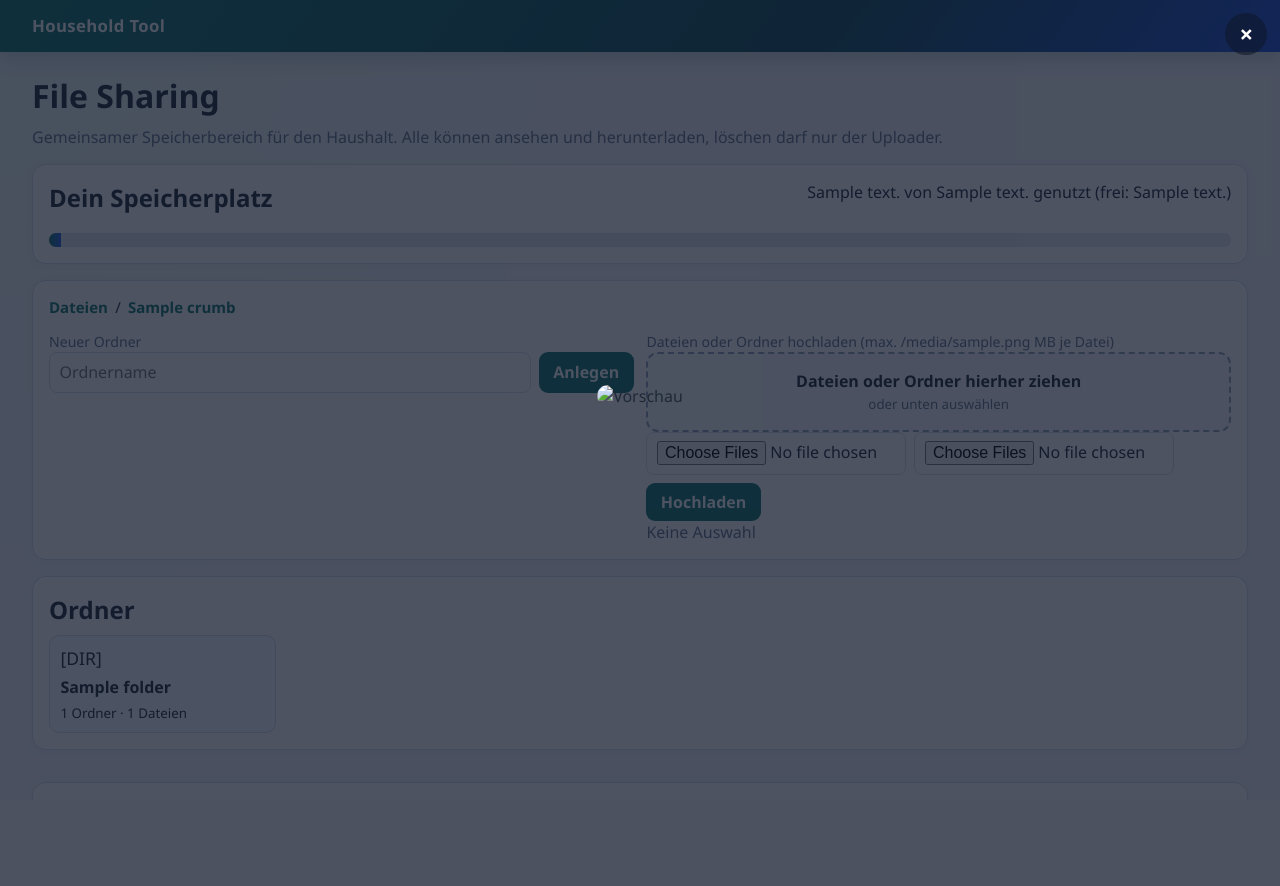
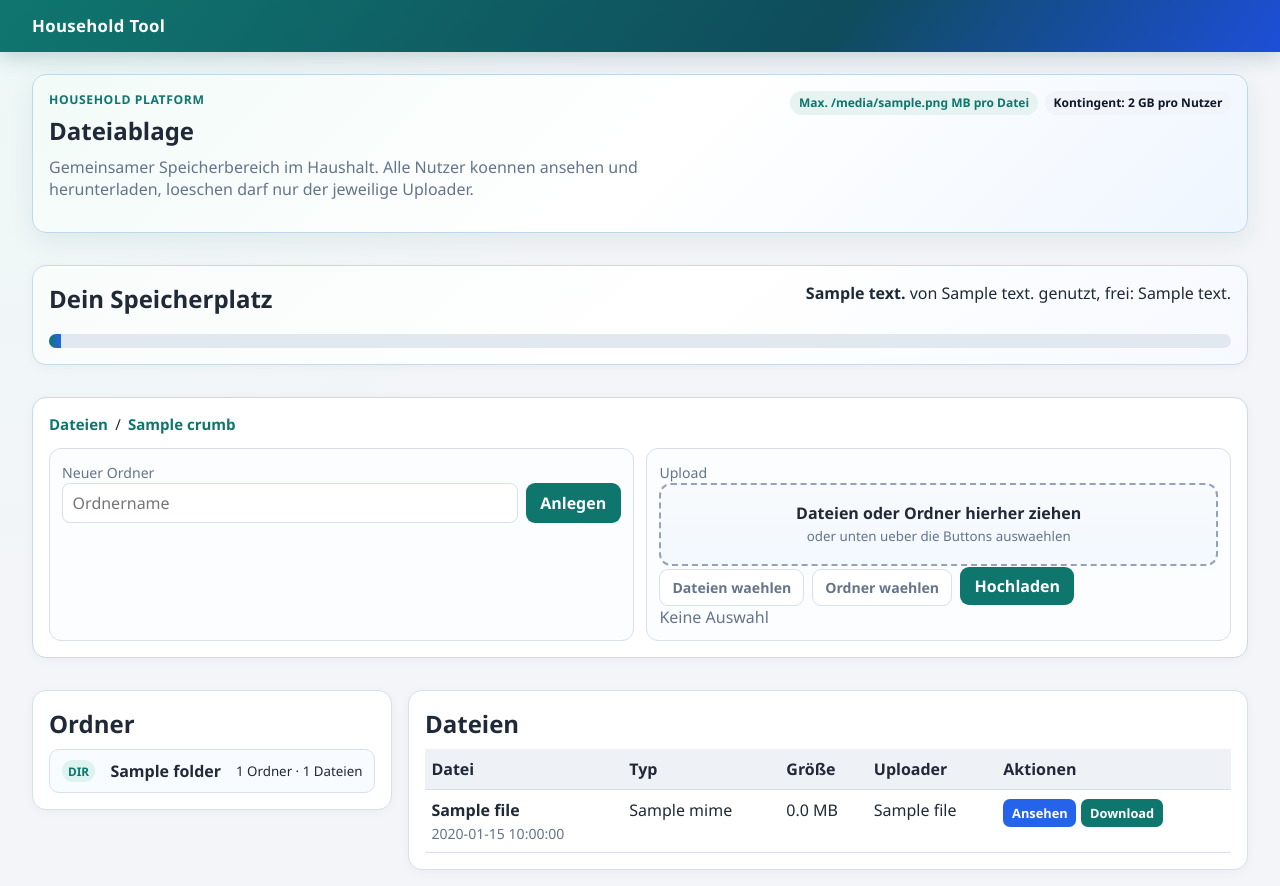
Before and after one commit to zweikern/ha-addons, a FastAPI app: template household_tool/app/templates/files_app.html in a window 1280 px wide. Before the commit the page ends 718 px from the top, so only its background shows below. Run offline with FastAPI, Linux system fonts and the light colour scheme; the template is opened without the code that fills it: most values are stand-ins (such as "Sample title", 1, 10 or a date in 2020); parts of the project's set-up code (start-up, migrations or seed data) failed here and were passed over.

Commit message:
Fix files preview modal and refresh file sharing UI styling

```diff
--- a/household_tool/app/static/files.js
+++ b/household_tool/app/static/files.js
@@ -216,11 +216,16 @@
   const previewCaption = document.getElementById('image-preview-caption');
   const previewClose = document.getElementById('image-preview-close');
 
+  if (previewModal) {
+    previewModal.hidden = true;
+  }
+
   function closePreview() {
     if (!previewModal) {
       return;
     }
     previewModal.hidden = true;
+    document.body.classList.remove('has-modal-open');
     previewImage.src = '';
     previewCaption.textContent = '';
   }
@@ -233,6 +238,7 @@
         previewImage.src = src;
         previewCaption.textContent = name;
         previewModal.hidden = false;
+        document.body.classList.add('has-modal-open');
       });
     });
 
--- a/household_tool/app/static/style.css
+++ b/household_tool/app/static/style.css
@@ -515,6 +515,43 @@ th {
 .files-usage-card {
   display: grid;
   gap: 0.65rem;
+  background: linear-gradient(140deg, #f8fcfb 0%, #ffffff 54%, #f6f9ff 100%);
+  border-color: #c7dbea;
+}
+
+.files-page {
+  display: grid;
+  gap: 1rem;
+}
+
+.files-page-head {
+  display: flex;
+  justify-content: space-between;
+  gap: 1rem;
+  align-items: flex-start;
+  background: linear-gradient(135deg, #f2fbf8 0%, #ffffff 52%, #eff6ff 100%);
+  border-color: #bfd8e8;
+  box-shadow: 0 8px 26px rgba(15, 76, 92, 0.08);
+}
+
+.files-eyebrow {
+  margin-bottom: 0.35rem;
+  color: var(--primary);
+  font-weight: 800;
+  letter-spacing: 0.05em;
+  text-transform: uppercase;
+  font-size: 0.76rem;
+}
+
+.files-lede {
+  max-width: 74ch;
+}
+
+.files-head-note {
+  display: flex;
+  gap: 0.45rem;
+  flex-wrap: wrap;
+  justify-content: flex-end;
 }
 
 .files-usage-head {
@@ -536,11 +573,13 @@ th {
   display: block;
   height: 100%;
   background: linear-gradient(90deg, #0f766e, #2563eb);
+  transition: width 180ms ease;
 }
 
 .files-toolbar {
   display: grid;
   gap: 0.8rem;
+  border-color: #c7dbea;
 }
 
 .breadcrumbs {
@@ -554,12 +593,24 @@ th {
   text-decoration: none;
   font-weight: 700;
   color: var(--primary);
+  border-bottom: 1px solid transparent;
+}
+
+.breadcrumbs a:hover {
+  border-color: var(--primary);
 }
 
 .files-toolbar-grid {
   display: grid;
   grid-template-columns: repeat(auto-fit, minmax(320px, 1fr));
   gap: 0.8rem;
+}
+
+.files-panel {
+  border: 1px solid var(--border);
+  border-radius: 12px;
+  padding: 0.75rem;
+  background: #fbfdff;
 }
 
 .inline-form-row {
@@ -576,15 +627,17 @@ th {
 .upload-dropzone {
   border: 2px dashed #94a3b8;
   border-radius: 12px;
-  padding: 1rem;
+  padding: 1.1rem;
   text-align: center;
-  background: #f8fafc;
+  background: linear-gradient(180deg, #f8fafc 0%, #f3f9ff 100%);
   cursor: pointer;
+  transition: border-color 140ms ease, transform 140ms ease, background 140ms ease;
 }
 
 .upload-dropzone.is-dragover {
   border-color: #0f766e;
   background: #ecfeff;
+  transform: translateY(-1px);
 }
 
 .upload-dropzone p {
@@ -603,40 +656,73 @@ th {
   flex-wrap: wrap;
 }
 
-.upload-picker-row input[type='file'] {
-  max-width: 260px;
+.file-picker {
+  display: inline-flex;
+  align-items: center;
+  justify-content: center;
+  border: 1px solid var(--border);
+  background: #fff;
+  border-radius: 9px;
+  padding: 0.5rem 0.75rem;
+  cursor: pointer;
+  font-weight: 700;
+  color: #0f172a;
+}
+
+.file-picker:hover {
+  border-color: #94b6d6;
+  background: #f7fbff;
+}
+
+.file-picker input[type='file'] {
+  position: absolute;
+  width: 1px;
+  height: 1px;
+  opacity: 0;
+  pointer-events: none;
 }
 
 .files-layout {
   display: grid;
-  grid-template-columns: 1fr;
+  grid-template-columns: minmax(240px, 360px) 1fr;
   gap: 1rem;
+  align-items: start;
 }
 
 .folder-grid {
   display: grid;
-  grid-template-columns: repeat(auto-fill, minmax(220px, 1fr));
+  grid-template-columns: 1fr;
   gap: 0.7rem;
 }
 
 .folder-item {
-  display: grid;
+  display: flex;
+  align-items: center;
+  justify-content: space-between;
   gap: 0.35rem;
   text-decoration: none;
   color: inherit;
   border: 1px solid var(--border);
   border-radius: 10px;
-  padding: 0.65rem;
+  padding: 0.62rem 0.72rem;
   background: #f8fbff;
+  transition: border-color 140ms ease, transform 140ms ease, box-shadow 140ms ease;
 }
 
 .folder-item:hover {
-  border-color: #70a6ff;
+  border-color: #4c9bd7;
   background: #eef6ff;
+  transform: translateY(-1px);
+  box-shadow: 0 5px 14px rgba(30, 64, 175, 0.08);
 }
 
 .folder-icon {
-  font-size: 1.1rem;
+  font-size: 0.74rem;
+  font-weight: 800;
+  color: #0f766e;
+  background: #dcf3ef;
+  border-radius: 999px;
+  padding: 0.18rem 0.4rem;
 }
 
 .folder-name {
@@ -654,6 +740,7 @@ th {
   background: transparent;
   padding: 0;
   cursor: pointer;
+  line-height: 0;
 }
 
 .image-thumb {
@@ -672,6 +759,10 @@ th {
   place-items: center;
   z-index: 50;
   padding: 1rem;
+}
+
+.image-preview-modal[hidden] {
+  display: none;
 }
 
 .image-preview-modal figure {
@@ -707,13 +798,30 @@ th {
   line-height: 1;
 }
 
+body.has-modal-open {
+  overflow: hidden;
+}
+
 @media (max-width: 760px) {
+  .files-page-head {
+    flex-direction: column;
+  }
+
+  .files-head-note {
+    justify-content: flex-start;
+  }
+
+  .files-layout {
+    grid-template-columns: 1fr;
+  }
+
   .upload-picker-row {
     flex-direction: column;
     align-items: flex-start;
   }
 
-  .upload-picker-row input[type='file'] {
-    max-width: 100%;
+  .file-picker {
+    width: 100%;
+    justify-content: flex-start;
   }
 }
--- a/household_tool/app/templates/files_app.html
+++ b/household_tool/app/templates/files_app.html
@@ -1,21 +1,31 @@
 {% extends "base.html" %}
 {% block title %}File Sharing | Household Tool{% endblock %}
 {% block content %}
-<h1>File Sharing</h1>
-<p class="lede">Gemeinsamer Speicherbereich für den Haushalt. Alle können ansehen und herunterladen, löschen darf nur der Uploader.</p>
+<section class="files-page">
+  <header class="files-page-head card">
+    <div>
+      <p class="files-eyebrow">Household Platform</p>
+      <h1>Dateiablage</h1>
+      <p class="lede files-lede">Gemeinsamer Speicherbereich im Haushalt. Alle Nutzer koennen ansehen und herunterladen, loeschen darf nur der jeweilige Uploader.</p>
+    </div>
+    <div class="files-head-note">
+      <span class="chip">Max. {{ max_file_mb }} MB pro Datei</span>
+      <span class="chip chip-open">Kontingent: 2 GB pro Nutzer</span>
+    </div>
+  </header>
 
   {% if files_error == 'missing_name' %}
     <div class="alert">Bitte einen Ordnernamen angeben.</div>
   {% elif files_error == 'invalid_parent' %}
-  <div class="alert">Ungültiger Zielordner.</div>
+    <div class="alert">Ungueltiger Zielordner.</div>
   {% elif files_error == 'missing_file' %}
-  <div class="alert">Bitte mindestens eine Datei auswählen.</div>
+    <div class="alert">Bitte mindestens eine Datei auswaehlen.</div>
   {% elif files_error == 'file_too_large' %}
-  <div class="alert">Datei zu groß. Maximum {{ max_file_mb }} MB pro Datei.</div>
+    <div class="alert">Datei zu gross. Maximum {{ max_file_mb }} MB pro Datei.</div>
   {% elif files_error == 'quota_exceeded' %}
-  <div class="alert">Upload würde dein 2-GB-Limit überschreiten.</div>
+    <div class="alert">Upload wuerde dein 2-GB-Limit ueberschreiten.</div>
   {% elif files_error == 'forbidden_delete' %}
-  <div class="alert">Löschen nur für den Benutzer möglich, der die Datei hochgeladen hat.</div>
+    <div class="alert">Loeschen ist nur fuer den Uploader erlaubt.</div>
   {% elif files_error == 'folder_not_found' %}
     <div class="alert">Ordner wurde nicht gefunden.</div>
   {% elif files_error == 'file_not_found' %}
@@ -27,7 +37,7 @@
   <section class="card files-usage-card">
     <div class="files-usage-head">
       <h2>Dein Speicherplatz</h2>
-    <p>{{ usage_text }} von {{ quota_text }} genutzt (frei: {{ free_text }})</p>
+      <p><strong>{{ usage_text }}</strong> von {{ quota_text }} genutzt, frei: {{ free_text }}</p>
     </div>
     <div class="usage-bar" role="progressbar" aria-valuenow="{{ usage_percent }}" aria-valuemin="0" aria-valuemax="100">
       <span style="width: {{ usage_percent }}%"></span>
@@ -35,7 +45,7 @@
   </section>
 
   <section class="card files-toolbar">
-  <div class="breadcrumbs">
+    <div class="breadcrumbs" aria-label="Breadcrumb">
       <a href="/files">Dateien</a>
       {% for crumb in breadcrumbs %}
         <span>/</span>
@@ -44,7 +54,7 @@
     </div>
 
     <div class="files-toolbar-grid">
-    <form method="post" action="/files/folders" class="compact-form">
+      <form method="post" action="/files/folders" class="compact-form files-panel">
         <input type="hidden" name="csrf" value="{{ csrf_token }}">
         <input type="hidden" name="parent_id" value="{{ active_folder.id if active_folder else '' }}">
         <label>Neuer Ordner</label>
@@ -54,17 +64,23 @@
         </div>
       </form>
 
-    <form method="post" action="/files/upload" enctype="multipart/form-data" class="compact-form" id="files-upload-form">
+      <form method="post" action="/files/upload" enctype="multipart/form-data" class="compact-form files-panel" id="files-upload-form">
         <input type="hidden" name="csrf" value="{{ csrf_token }}">
         <input type="hidden" name="parent_id" value="{{ active_folder.id if active_folder else '' }}">
-      <label>Dateien oder Ordner hochladen (max. {{ max_file_mb }} MB je Datei)</label>
+        <label>Upload</label>
         <div class="upload-dropzone" id="upload-dropzone" tabindex="0">
           <p>Dateien oder Ordner hierher ziehen</p>
-        <small>oder unten auswählen</small>
+          <small>oder unten ueber die Buttons auswaehlen</small>
         </div>
         <div class="upload-picker-row">
+          <label class="file-picker" for="files-input">
+            Dateien waehlen
             <input id="files-input" type="file" name="files" multiple>
+          </label>
+          <label class="file-picker" for="folders-input">
+            Ordner waehlen
             <input id="folders-input" type="file" multiple webkitdirectory directory>
+          </label>
           <button type="submit">Hochladen</button>
         </div>
         <div class="muted" id="upload-queue-info">Keine Auswahl</div>
@@ -81,7 +97,7 @@
         <div class="folder-grid">
           {% for folder in folders %}
             <a class="folder-item" href="/files?folder_id={{ folder.id }}">
-            <span class="folder-icon">[DIR]</span>
+              <span class="folder-icon">DIR</span>
               <span class="folder-name">{{ folder.name }}</span>
               <small>{{ folder.folder_count }} Ordner · {{ folder.file_count }} Dateien</small>
             </a>
@@ -132,7 +148,7 @@
                       <form method="post" action="/files/{{ file.id }}/delete">
                         <input type="hidden" name="csrf" value="{{ csrf_token }}">
                         <input type="hidden" name="folder_id" value="{{ active_folder.id if active_folder else '' }}">
-                      <button type="submit" class="button-small danger">Löschen</button>
+                        <button type="submit" class="button-small danger">Loeschen</button>
                       </form>
                     {% endif %}
                   </div>
@@ -144,9 +160,10 @@
       {% endif %}
     </article>
   </section>
+</section>
 
 <div class="image-preview-modal" id="image-preview-modal" hidden>
-  <button type="button" class="image-preview-close" id="image-preview-close" aria-label="Schließen">×</button>
+  <button type="button" class="image-preview-close" id="image-preview-close" aria-label="Schliessen">x</button>
   <figure>
     <img id="image-preview-content" src="" alt="Vorschau">
     <figcaption id="image-preview-caption"></figcaption>
--- a/household_tool/config.yaml
+++ b/household_tool/config.yaml
@@ -1,6 +1,6 @@
 name: Household Tool
 slug: household_tool
-version: 0.4.0
+version: 0.4.1
 description: Internes Haushalts-Intranet mit Projekte-App und File-Sharing.
 startup: services
 boot: auto
```
Lines whose indentation alone changed are shown as unchanged.
